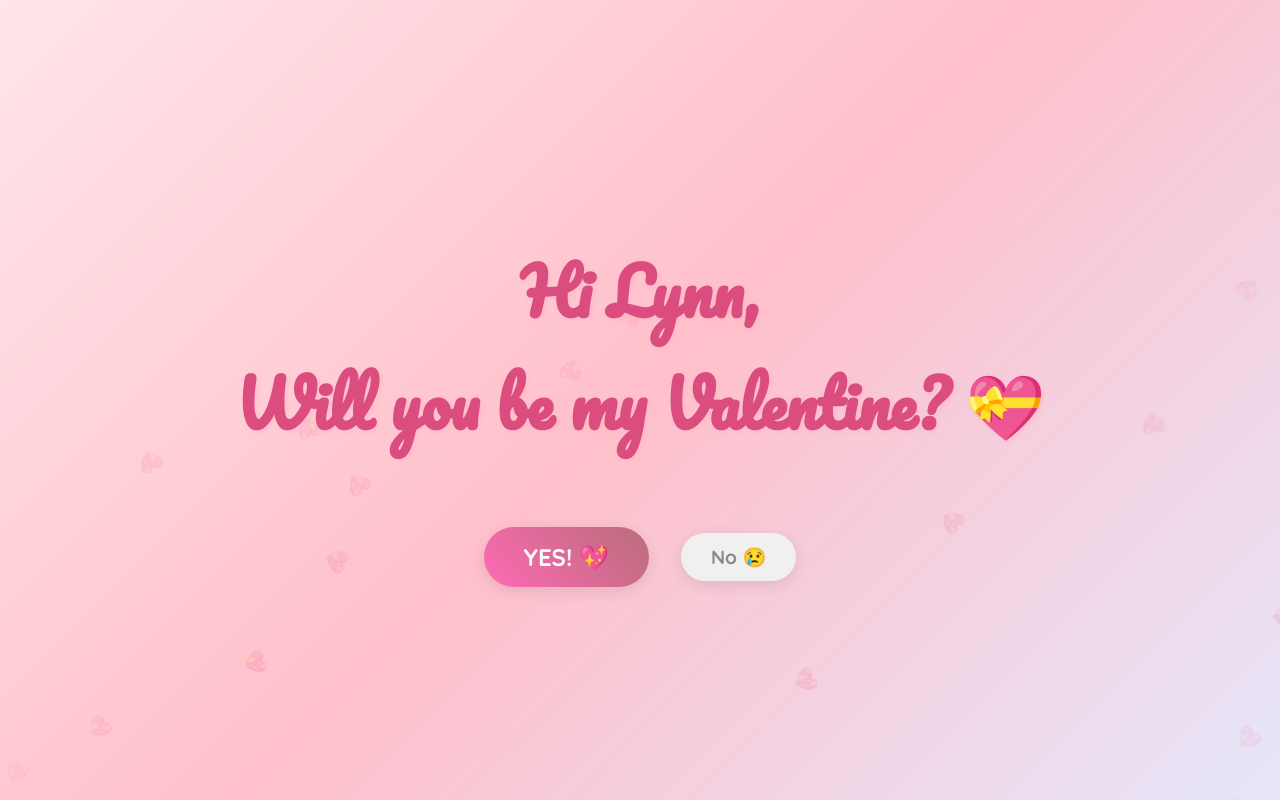
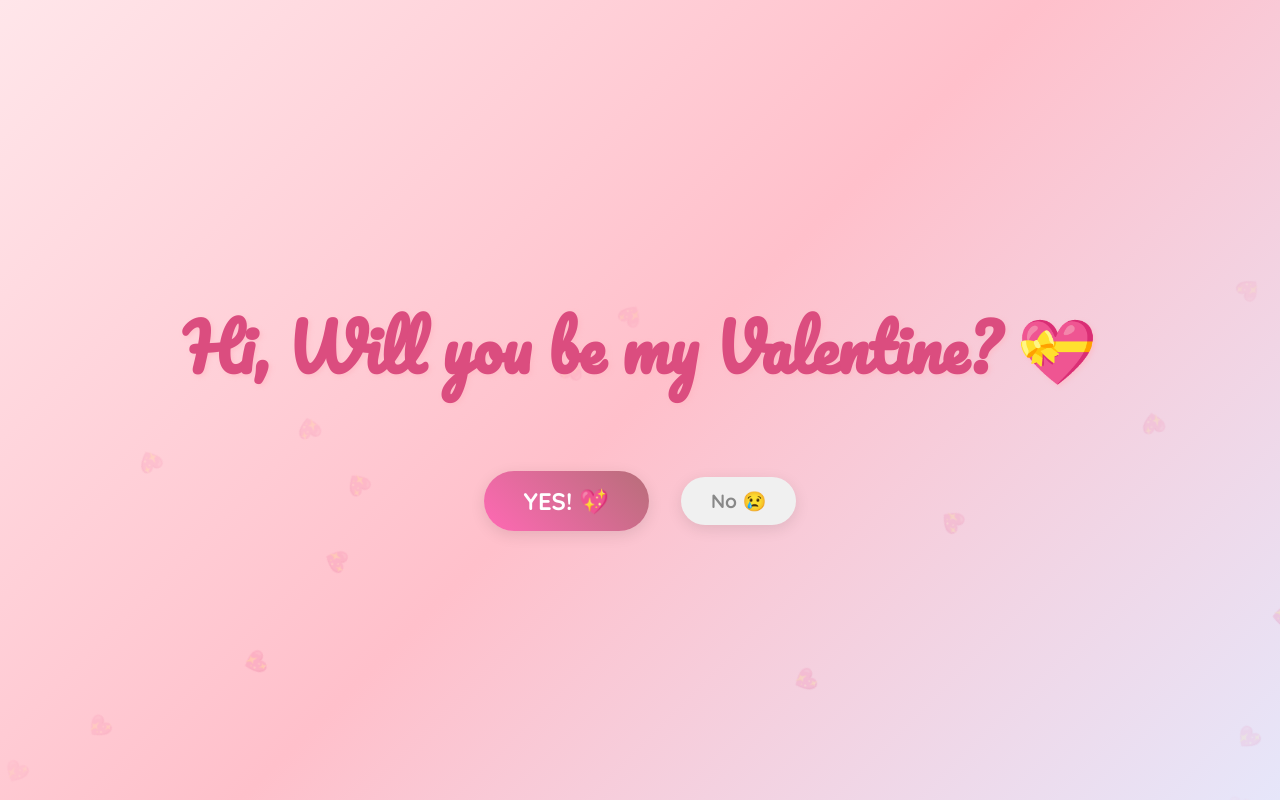
Before and after one commit to Evans-mutuku/myValentine, a plain HTML site: page index.html in a window 1280 px wide. Drawn offline with nearby package versions, Linux system fonts and the light colour scheme.

Commit message:
will you be my valentine

```diff
--- a/index.html
+++ b/index.html
@@ -21,8 +21,7 @@
     </div>
 
     <div class="main-container">
-        <h1 class="question bounce">Hi Lynn, <br>
-            Will you be my Valentine? 💝</h1>
+        <h1 class="question bounce">Hi,  Will you be my Valentine? 💝</h1>
 
         <div class="buttons-container">
             <button id="yes-btn" class="btn yes-btn">YES! 💖</button>
```
